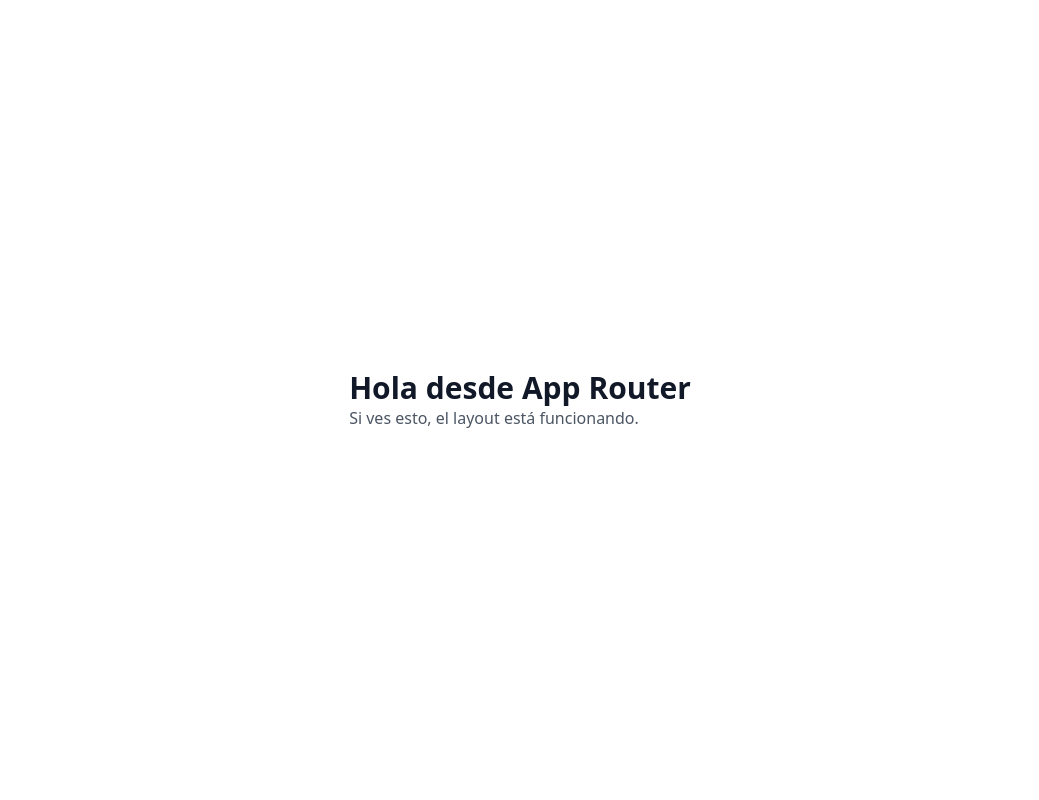
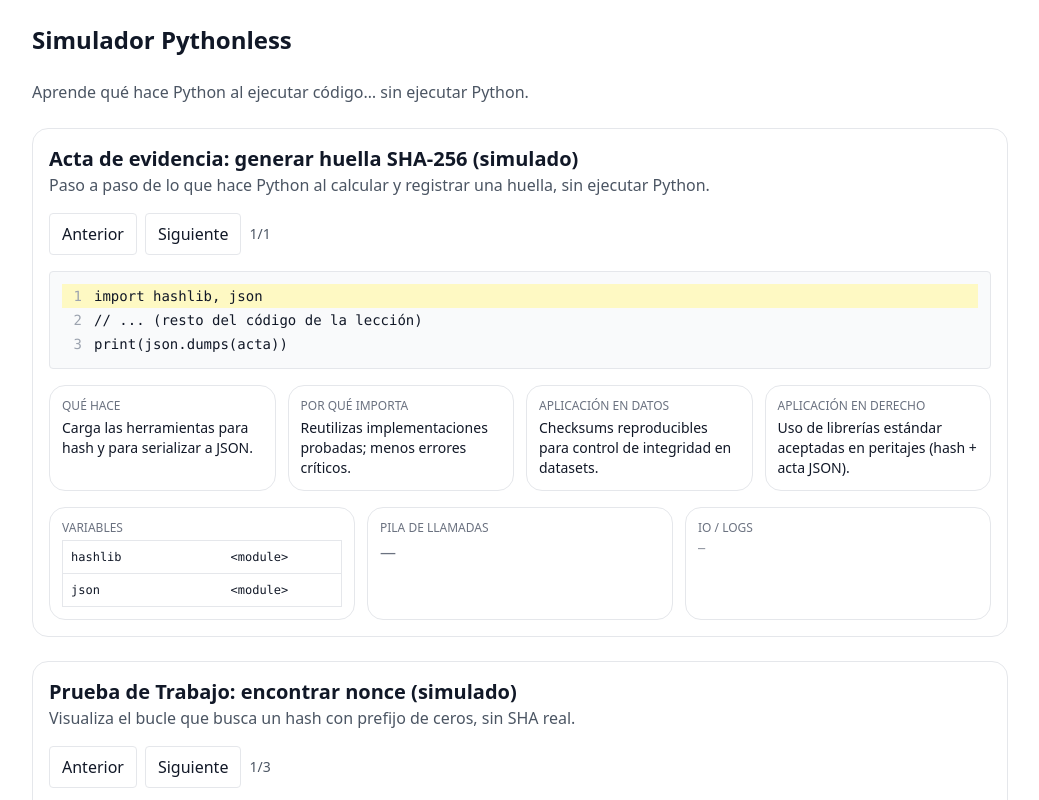
Before and after one commit to jftmames/pythonless-sim, a Next.js app: page / in a window 1280 px wide. Shown: the top 800 px of the page, without its empty margins (120-1159 px from the left). Built offline with nearby package versions, Linux system fonts and the light colour scheme.

Commit message:
Update page.tsx

```diff
--- a/app/page.tsx
+++ b/app/page.tsx
@@ -1,11 +1,19 @@
-// app/page.tsx
+import StepRunner from "@/components/StepRunner";
+import hash from "@/lessons/hash_evidence";
+import pow from "@/lessons/pow_nonce";
+import mempool from "@/lessons/mempool_queue";
+
 export default function Page() {
+  const lessons = [hash, pow, mempool];
   return (
-    <main className="min-h-dvh grid place-items-center p-8">
-      <div>
-        <h1 className="text-3xl font-bold">Hola desde App Router</h1>
-        <p className="text-gray-600">Si ves esto, el layout está funcionando.</p>
-      </div>
+    <main className="max-w-5xl mx-auto p-6 grid gap-6">
+      <h1 className="text-2xl font-bold">Simulador Pythonless</h1>
+      <p className="text-gray-600">Aprende qué hace Python al ejecutar código… sin ejecutar Python.</p>
+      {lessons.map((l, i) => (
+        <section key={i} className="border rounded-2xl p-4">
+          <StepRunner lesson={l} />
+        </section>
+      ))}
     </main>
   );
 }
```
